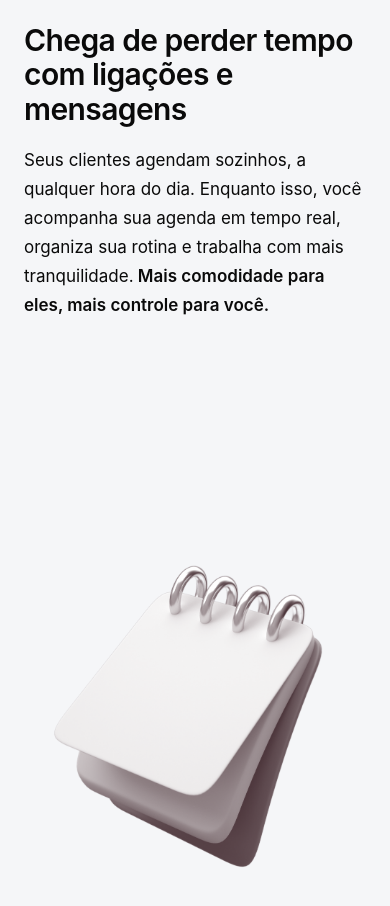
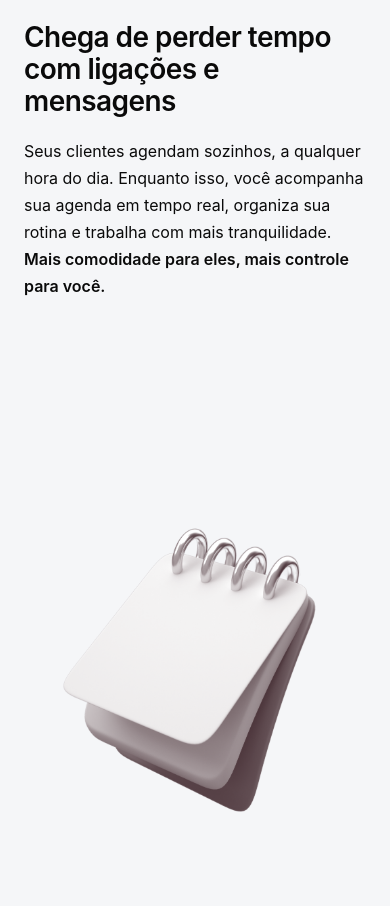
Before and after one commit to suporteeligi-cpu/eligi-fron-tend, a Next.js app: page / in a window 390 px wide. Shown: the part 1000-1906 px from the top of the page. Built offline with nearby package versions, Linux system fonts and the light colour scheme.

Commit message:
chore: deploy update

```diff
--- a/src/app/(public)/Home.module.css
+++ b/src/app/(public)/Home.module.css
@@ -180,12 +180,23 @@
 }
 
 /* =========================
-   AGENDA
+   AGENDA – BASE
 ========================= */
 
 .agenda {
   padding: 140px 0;
   background: var(--bg-default);
+
+  opacity: 0;
+  transform: translateY(32px);
+  transition:
+    opacity 0.8s cubic-bezier(0.4, 0, 0.2, 1),
+    transform 0.8s cubic-bezier(0.4, 0, 0.2, 1);
+}
+
+.agendaVisible {
+  opacity: 1;
+  transform: translateY(0);
 }
 
 .agendaContainer {
@@ -222,7 +233,6 @@
 
 .agendaIcon {
   display: block;
-  color: currentColor;
 }
 
 .sectionTitle {
@@ -245,10 +255,21 @@
   font-weight: 600;
 }
 
-/* IMAGEM (SEM FUNDO / SEM CARD) */
+/* IMAGEM */
 .agendaVisual {
   display: flex;
   justify-content: flex-start;
+
+  opacity: 0;
+  transform: translateY(24px);
+  transition:
+    opacity 0.9s cubic-bezier(0.4, 0, 0.2, 1) 0.15s,
+    transform 0.9s cubic-bezier(0.4, 0, 0.2, 1) 0.15s;
+}
+
+.agendaVisible .agendaVisual {
+  opacity: 1;
+  transform: translateY(0);
 }
 
 .agendaImage {
@@ -256,22 +277,23 @@
   height: auto;
   max-width: 420px;
 
-  border-radius: 28px;
-
-  /* zero fundo, zero card */
   background: none;
   box-shadow: none;
+  border-radius: 28px;
 }
 
-/* RESPONSIVO */
+/* =========================
+   MOBILE – PROFISSIONAL
+========================= */
+
 @media (max-width: 1024px) {
   .agendaContainer {
     grid-template-columns: 1fr;
-    gap: 56px;
+    gap: 64px;
   }
 
   .agendaVisual {
-    justify-content: flex-start;
+    justify-content: center;
   }
 }
 
@@ -282,14 +304,23 @@
 
   .agendaContainer {
     padding: 0 24px;
+    gap: 48px;
+  }
+
+  .agendaContent {
+    text-align: left;
   }
 
   .sectionTitle {
-    font-size: 30px;
+    font-size: 28px;
+  }
+
+  .sectionText {
+    font-size: 16px;
   }
 
   .agendaImage {
-    max-width: 340px;
-    border-radius: 24px;
+    max-width: 320px;
+    border-radius: 22px;
   }
 }
--- a/src/app/(public)/page.tsx
+++ b/src/app/(public)/page.tsx
@@ -1,11 +1,34 @@
 'use client'
 
+import { useEffect, useRef } from 'react'
 import Image from 'next/image'
 import Navbar from '../components/navbar/Navbar'
 import Footer from '../components/footer/Footer'
 import styles from './Home.module.css'
 
 export default function HomePage() {
+  const agendaRef = useRef<HTMLElement | null>(null)
+
+  useEffect(() => {
+    const section = agendaRef.current
+    if (!section) return
+
+    const observer = new IntersectionObserver(
+      ([entry]) => {
+        if (entry.isIntersecting) {
+          section.classList.add(styles.agendaVisible)
+        }
+      },
+      {
+        threshold: 0.25,
+      }
+    )
+
+    observer.observe(section)
+
+    return () => observer.disconnect()
+  }, [])
+
   return (
     <div className={styles.root}>
       <Navbar />
@@ -56,21 +79,19 @@ export default function HomePage() {
         </section>
 
         {/* =====================
-            AGENDA
+            AGENDA (ANIMADA)
         ===================== */}
-        <section className={styles.agenda}>
+        <section ref={agendaRef} className={styles.agenda}>
           <div className={styles.agendaContainer}>
             {/* TEXTO */}
             <div className={styles.agendaContent}>
               <div className={styles.agendaBadge}>
-                {/* ÍCONE SVG (calendário minimal) */}
                 <svg
                   className={styles.agendaIcon}
                   width="18"
                   height="18"
                   viewBox="0 0 24 24"
                   fill="none"
-                  xmlns="http://www.w3.org/2000/svg"
                 >
                   <rect
                     x="3"
```
